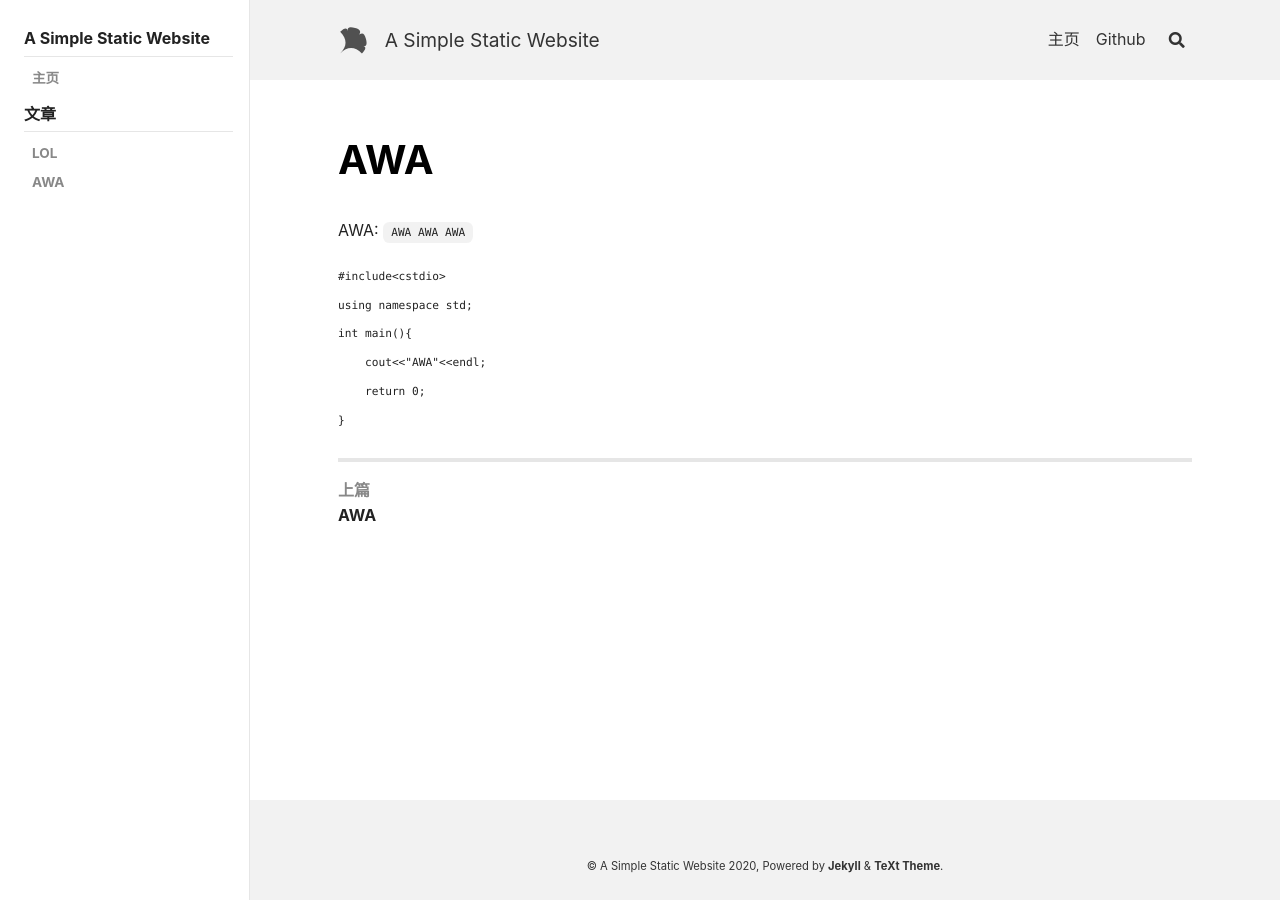
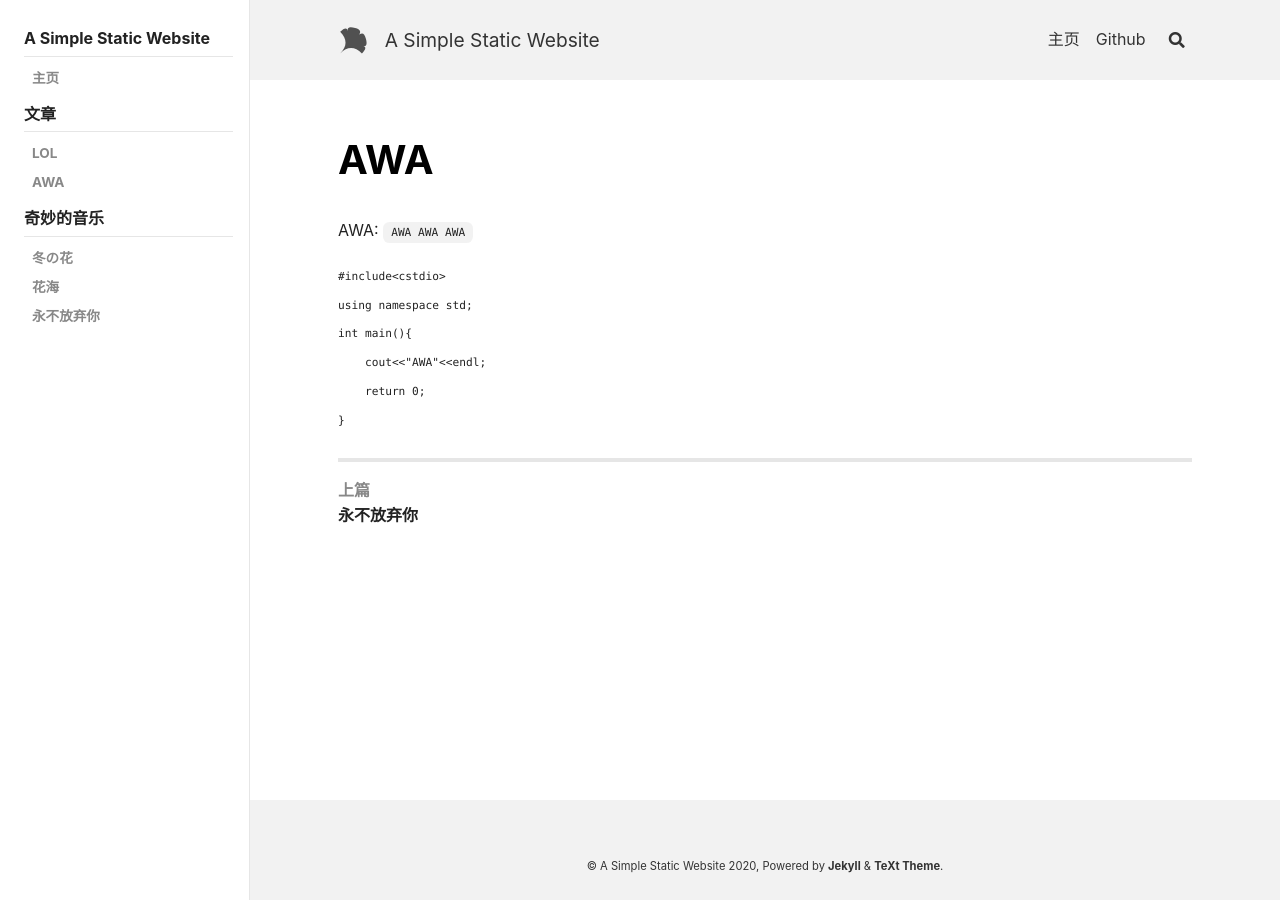
Before and after one commit to TuanZiGit/Pages, a Jekyll site: the page built from articles/AWA.md, in a window 1280 px wide. Built offline with Jekyll 4.4.1, drawn with Linux system fonts in a browser that asks for light colours; nearby versions of some CDN libraries; some of the changed lines change nothing that is shown.

Commit message:
youtube DQW4W lol

```diff
--- a/_data/navigation.yml
+++ b/_data/navigation.yml
@@ -15,3 +15,11 @@ all_sb:
         url: /articles/LOL
       - title: AWA
         url: /articles/AWA
+  - title: 奇妙的音乐
+    children:
+      - title: 冬の花
+        url: /musicle/homo
+      - title: 花海
+        url: /musicle/emo
+      - title: 永不放弃你
+        url: /musicle/nggyu
--- /dev/null
+++ b/musicle/emo.md
@@ -0,0 +1,61 @@
+---
+layout: article
+title: 花海
+sidebar:
+  nav: all_sb
+---
+<audio id="audio" controls="" preload="none">
+    <source src="../src/花海.mp3">
+</audio>
+作词 : 古小力/黄淩嘉
+作曲 : 周杰伦
+编曲 : 黄雨勋
+制作人 : 周杰伦
+吉他 : 李庭匡
+录音师 : 杨瑞代
+录音室 : JVR Studio
+混音师 : 杨大纬
+混音录音室 : 杨大纬录音工作室
+OP : JVR Music Int'l Ltd.ISRC TW-K97-08-015-04
+静止了 所有的花开
+遥远了 清晰了爱
+天郁闷 爱却很喜欢
+那时候 我不懂 这叫爱
+你喜欢 站在那窗台
+你好久 都没再来
+彩色的 时间染上空白
+是你流的泪晕开
+不要你离开
+距离隔不开
+思念变成海
+在窗外进不来
+原谅说太快
+爱成了阻碍
+手中的风筝放太快 回不来
+不要你离开
+回忆划不开
+欠你的宠爱
+我在等待重来
+天空仍灿烂
+它爱着大海
+情歌被打败
+爱已不存在
+你喜欢 站在那窗台
+你好久 都没再来
+彩色的 时间染上空白
+是你流的泪晕开
+不要你离开
+距离隔不开
+思念变成海
+在窗外进不来
+原谅说太快
+爱成了阻碍
+手中的风筝放太快 回不来
+不要你离开
+回忆划不开
+欠你的宠爱
+我在等待重来
+天空仍灿烂
+它爱着大海
+情歌被打败
+爱已不存在
--- /dev/null
+++ b/musicle/homo.md
@@ -0,0 +1,90 @@
+---
+layout: article
+title: 冬の花
+sidebar:
+  nav: all_sb
+---
+<audio id="audio" controls="" preload="none">
+    <source src="../src/冬の花.m4a">
+</audio>
+作词 : 宮本浩次
+作曲 : 宮本浩次
+编曲 : 小林武史/宮本浩次
+
+いずれ花と散る わたしの生命
+我的生命如同散落之花
+帰らぬ時 指おり数えても
+尽管回不去的日子屈指可数
+涙と笑い 過去と未来
+有泪有笑的过往和未来
+引き裂かれしわたしは 冬の花
+被撕开的我是冬之花
+
+あなたは太陽 わたしは月
+你是太阳我是月亮
+光と闇が交じり合わぬように
+光与影背道而驰
+涙にけむる ふたりの未来
+忍住眼泪 面对两人的未来
+美しすぎる過去は蜃気楼
+太过美丽的过往就像海市蜃楼
+
+旅みたいだね
+如同旅程一样啊
+生きるってどんな時でも
+活着这种事 一直都是这样
+木枯らしの中 ぬくもり求め 彷徨(さまよ)う
+寒风中漂泊 寻找温暖
+
+泣かないで わたしの恋心
+不要哭泣啊 我的爱恋之心
+涙は“お前”にはにあわない
+眼泪和“你”并不相配
+ゆけ ただゆけ いっそわたしがゆくよ
+走吧 只是向前 我已下定决心就这样大步向前
+ああ 心が笑いたがっている
+啊 我的内心正想要发笑呢
+
+なんか悲しいね 生きてるって
+活着看起来真是可悲
+重ねし約束 あなたとふたり
+但还是要和你再次许下两个人的约定
+時のまにまに たゆたいながら
+任凭时间摆布 我们就这样漂流着
+涙を隠した しあわせ芝居
+继续埋藏眼泪 假装幸福的生活
+
+さらば思い出たちよ
+向回忆告别
+ひとり歩く摩天楼
+孤身一人向着摩天大楼走去
+わたしという名の物語は 最終章
+名为我的故事正是最终章
+
+悲しくって泣いてるわけじゃあない
+哭泣不是因为悲伤
+生きてるから涙が出るの
+只是因为活着 眼泪才不自觉跑了出来
+こごえる季節に鮮やかに咲くよ
+在这寒冬季节鲜艳绽放吧
+ああ わたしが 負けるわけがない
+我绝不会认输
+
+泣かないで わたしの恋心
+不要哭泣啊 我的爱恋之心
+涙は“お前”にはにあわない
+眼泪和“你”并不相配
+ゆけ ただゆけ いっそわたしがゆくよ
+走吧 只是向前 我已下定决心就这样大步向前
+ああ 心が笑いたがっている
+啊 我的内心正想要发笑呢
+
+ひと知れず されど誇らかに咲け
+虽然不为人知 我仍骄傲盛开
+ああ わたしは 冬の花
+啊 我就是冬之花
+
+胸には涙 顔には笑顔で
+泪藏于心 笑逐颜开
+今日もわたしは出かける
+今天的我 也要继续前行
--- /dev/null
+++ b/musicle/nggyu.md
@@ -0,0 +1,137 @@
+---
+layout: article
+title: 永不放弃你
+sidebar:
+  nav: all_sb
+---
+<audio id="audio" controls="" preload="none">
+    <source src="../src/nggyu.m4a">
+</audio>
+作词 : Stock Aitken Waterman
+作曲 : Stock Aitken Waterman
+We're no strangers to love
+我们对爱已不陌生
+You know the rules and so do I
+你我都知道规则
+A full commitment's what I'm thinking of
+我打算给予你满心承诺
+You wouldn't get this from any other guy
+你从别人那里可得不到
+I just wanna tell you how I'm feeling
+但是我只想告诉你我此时的心情
+Gotta make you understand
+想让你理解
+Never gonna give you up
+我永远不会放弃你
+Never gonna let you down
+我永远不会让你沮丧
+Never gonna run around and desert you
+我永远不会抛弃你
+Never gonna make you cry
+我永远不会让你哭
+Never gonna say goodbye
+我永远不会和你告别
+Never gonna tell a lie and hurt you
+我永远不会用谎言伤害你
+We've known each other for so long
+我们相识已久
+Your heart's been aching but
+你一直很心痛
+You're too shy to say it
+你却说不出
+Inside we both know what's been going on
+我们都知道我们这样多久了
+We know the game and we're gonna play it
+我们的游戏将一直进行
+And if you ask me how I'm feeling
+如果你问我，我怎么想
+Don't tell me you're too blind to see
+请不要给我说，你看不见
+Never gonna give you up
+我永远不会放弃你
+Never gonna let you down
+我永远不会让你沮丧
+Never gonna run around and desert you
+我永远不会抛弃你
+Never gonna make you cry
+我永远不会让你哭
+Never gonna say goodbye
+我永远不会和你告别
+Never gonna tell a lie and hurt you
+我永远不会用谎言伤害你
+Never gonna give you up
+我永远不会放弃你
+Never gonna let you down
+我永远不会让你沮丧
+Never gonna run around and desert you
+我永远不会抛弃你
+Never gonna make you cry
+我永远不会让你哭
+Never gonna say goodbye
+我永远不会和你告别
+Never gonna tell a lie and hurt you
+我永远不会用谎言伤害你
+(Ooh, give you up)
+（哦，放弃你）
+(Ooh, give you up)
+（哦，放弃你）
+(Ooh)
+（哦）
+Never gonna give, never gonna give
+我永远不会，永远不会
+(Give you up)
+（放弃你）
+(oh)
+（哦）
+Never gonna give, never gonna give
+我永远不会，永远不会
+(Give you up)
+（放弃你）
+We've known each other for so long
+我们相识已久
+Your heart's been aching but
+你一直很心痛
+You're too shy to say it
+但你说不出
+Inside we both know what's been going on
+我们都知道我们这样多久了
+We know the game and we're gonna play it
+我们的游戏会一直进行
+I just wanna tell you how I'm feeling
+我只想告诉你我此时的心情
+Gotta make you understand
+想让你知道
+Never gonna give you up
+我永远不会放弃你
+Never gonna let you down
+我永远不会让你沮丧
+Never gonna run around and desert you
+我永远不会抛弃你
+Never gonna make you cry
+我永远不会让你哭
+Never gonna say goodbye
+我永远不会向你告别
+Never gonna tell a lie and hurt you
+我永远不会用谎言伤害你
+Never gonna give you up
+我永远不会放弃你
+Never gonna let you down
+我永远不会让你沮丧
+Never gonna run around and desert you
+我永远不会抛弃你
+Never gonna make you cry
+我永远不会让你哭
+Never gonna say goodbye
+我永远不会向你告别
+Never gonna tell a lie and hurt you
+我永远不会用谎言伤害你
+Never gonna give you up
+我永远不会放弃你
+Never gonna let you down
+我永远不会让你沮丧
+Never gonna run around and desert you
+我永远不会抛弃你
+Never gonna make you cry
+我永远不会让你哭
+Never gonna say goodbye
+我永远不会向你告别
```
Also changed, not shown: 3 other files.
